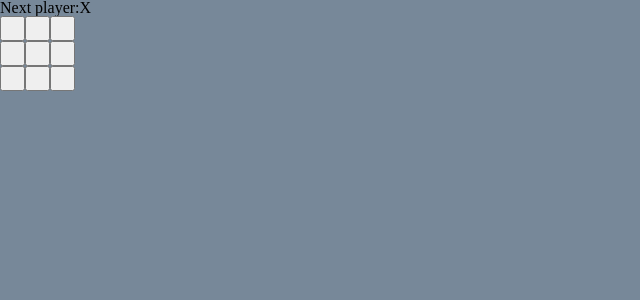
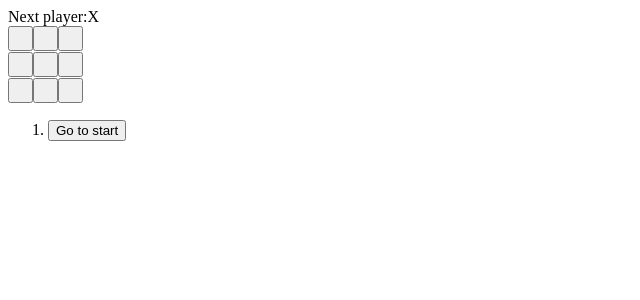
Before and after one commit to livehass/tictactoe-typescript, a React (Create React App) app: page / in a window 1280 px wide. Shown: the top 300 px of the page, without its empty margins (0-640 px from the left). Built offline with nearby package versions, Linux system fonts and the light colour scheme.

Commit message:
removing index css and update function goto

```diff
--- a/src/App.css
+++ b/src/App.css
@@ -41,11 +41,3 @@
   min-height: 25px;
   max-width: 25px;
 }
-button {
-  max-width: 25px;
-  min-height: 25px;
-  min-width: 25px;
-}
-.main-bord {
-  display: block;
-}
--- a/src/App.tsx
+++ b/src/App.tsx
@@ -1,5 +1,4 @@
 import './App.css';
-import './Reset.css'
 import React, { FC, useState } from 'react';
 
 interface SquareProps {
@@ -70,17 +69,33 @@ const Game: FC = () =>{
   const [history, setHistory] = useState<string[][]>([Array(9).fill(null)]);
   const currentSquares = history[history.length - 1];
 
-    function handlePlay(nextSquares: string[]){
+    function handlePlay(nextSquares: any[]): void{
       setHistory([...history, nextSquares]);
       setXIsNext(!xIsNext);
     }
+    function jumpTo(nextMove: number): void {
+      //todo
+    }
+    const moves: JSX.Element[] = history.map((squares: any[], move: number) => {
+      let description: string;
+      if (move > 0) {
+        description = 'Go to move #' + move;
+      }else {
+        description = 'Go to start';
+      }
+      return (
+      <li key={move}>
+        <button onClick={() => jumpTo(move)}>{description}</button>
+      </li>
+      )
+    });
     return (
       <div className="game">
         <div className="game-board">
           <Board xIsNext={xIsNext} squares={currentSquares} onPlay={handlePlay} />
         </div>
         <div className="game-info">
-          <ol>{/*TODO*/}</ol>
+          <ol>{moves}</ol>
         </div>
       </div>
     );
--- a/src/Reset.css
+++ /dev/null
@@ -1,48 +0,0 @@
-/* http://meyerweb.com/eric/tools/css/reset/
-   v2.0 | 20110126
-   License: none (public domain)
-*/
-
-html, body, div, span, applet, object, iframe,
-h1, h2, h3, h4, h5, h6, p, blockquote, pre,
-a, abbr, acronym, address, big, cite, code,
-del, dfn, em, img, ins, kbd, q, s, samp,
-small, strike, strong, sub, sup, tt, var,
-b, u, i, center,
-dl, dt, dd, ol, ul, li,
-fieldset, form, label, legend,
-table, caption, tbody, tfoot, thead, tr, th, td,
-article, aside, canvas, details, embed,
-figure, figcaption, footer, header, hgroup,
-menu, nav, output, ruby, section, summary,
-time, mark, audio, video {
-	margin: 0;
-	padding: 0;
-	border: 0;
-	font-size: 100%;
-	font: inherit;
-	vertical-align: baseline;
-}
-/* HTML5 display-role reset for older browsers */
-article, aside, details, figcaption, figure,
-footer, header, hgroup, menu, nav, section {
-	display: block;
-}
-body {
-	line-height: 1;
-}
-ol, ul {
-	list-style: none;
-}
-blockquote, q {
-	quotes: none;
-}
-blockquote:before, blockquote:after,
-q:before, q:after {
-	content: '';
-	content: none;
-}
-table {
-	border-collapse: collapse;
-	border-spacing: 0;
-}
--- a/src/index.css
+++ /dev/null
@@ -1,16 +0,0 @@
-html {
-  background-color: lightslategray;
-}
-
-body {
-  margin: 0;
-  font-family: -apple-system, BlinkMacSystemFont, 'Segoe UI', 'Roboto', 'Oxygen',
-    'Ubuntu', 'Cantarell', 'Fira Sans', 'Droid Sans', 'Helvetica Neue',
-    sans-serif;
-  -webkit-font-smoothing: antialiased;
-  -moz-osx-font-smoothing: grayscale;
-}
-
-code {
-  font-family: monospace, Menlo, Monaco, Consolas, 'Courier New';
-}
--- a/src/index.tsx
+++ b/src/index.tsx
@@ -1,6 +1,5 @@
 import React from 'react';
 import ReactDOM from 'react-dom/client';
-import './index.css';
 import Game from './App';
 
 const root = ReactDOM.createRoot(
```
Also changed, not shown: public/index.html (+0 -22 lines).
